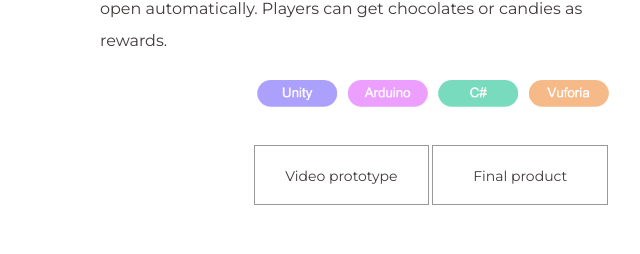
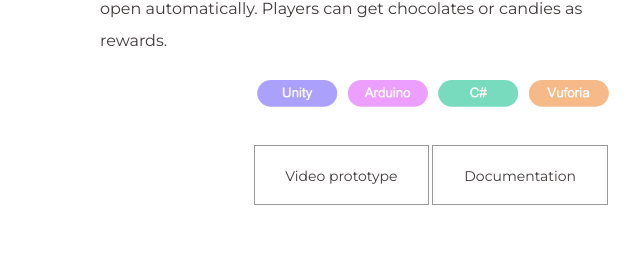
Before and after one commit to LiqianYOU64/Homepage, a plain HTML site: page portfolio/index.html in a window 1280 px wide. Shown: the part 5108-5362 px from the top of the page, 540-1180 px from the left. Drawn offline with Linux system fonts and the light colour scheme.

Commit message:
Update index.html

```diff
--- a/portfolio/index.html
+++ b/portfolio/index.html
@@ -335,7 +335,7 @@
                     <div class="fn-clear btnbox">
                         <a href="https://www.youtube.com/watch?v=dLix0WGiJeo&feature=emb_logo" class="btns fl">Video
                             prototype</a>
-                        <a href="https://vm.tiktok.com/ugBNTM/" class="btns fl">Final product</a>
+                        <a href="https://drive.google.com/file/d/17JUYCyTacEJP4EDsNzbOKy_-Tt6WpgDH/view?usp=sharing" class="btns fl">Documentation</a>
                     </div>
                 </div>
 
```
